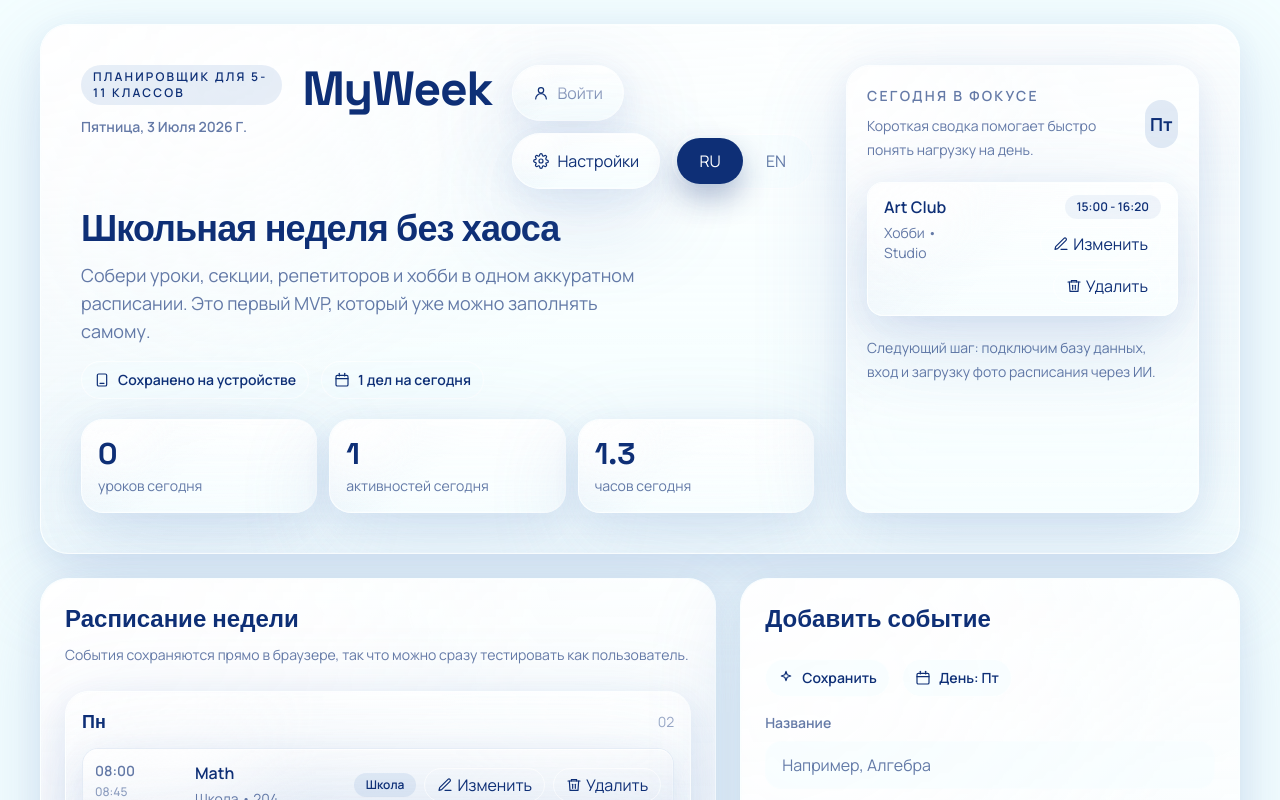
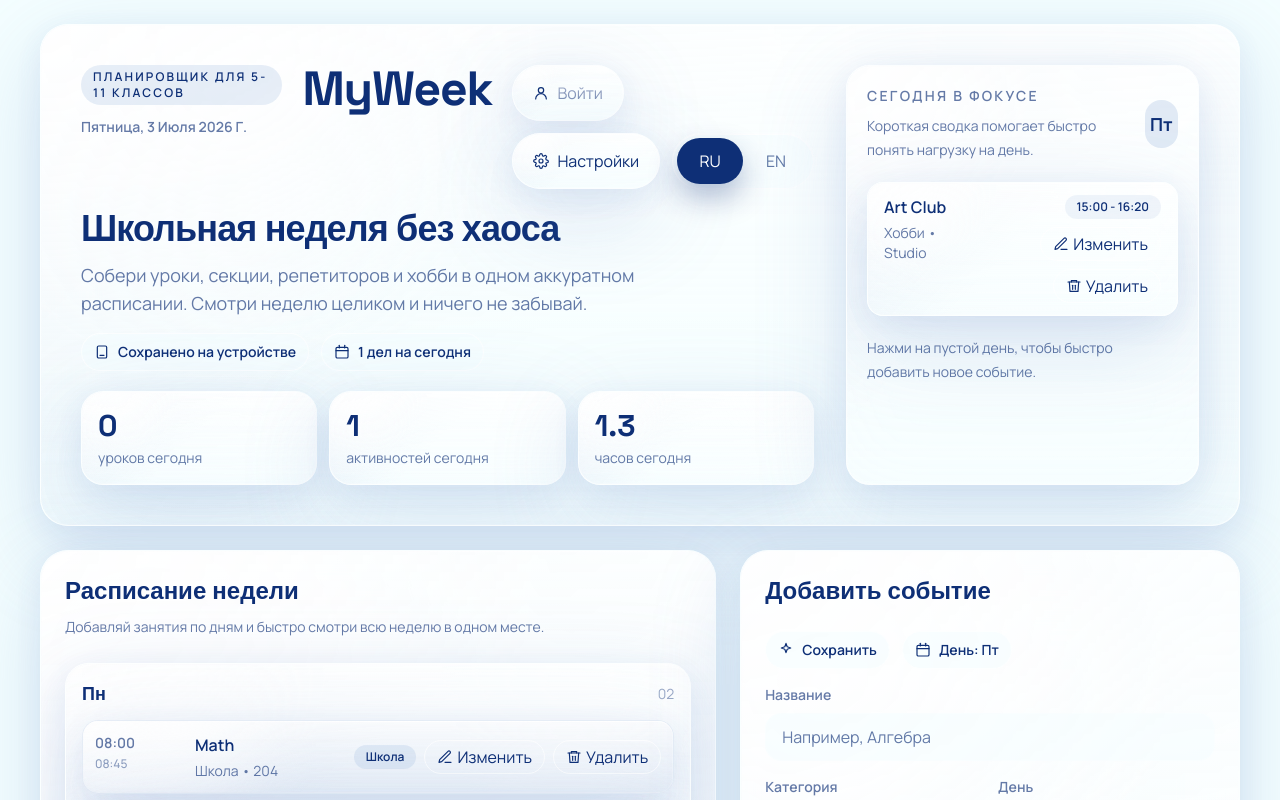
Before and after one commit to simpledeveloperofficial/myweek, a Next.js app: page / in a window 1280 px wide. Shown: the top 800 px of the page. Built offline with nearby package versions, Linux system fonts and the light colour scheme; no server answers.

Commit message:
Refine user-facing helper text

```diff
--- a/src/app/page.tsx
+++ b/src/app/page.tsx
@@ -656,6 +656,20 @@ export default function Home() {
   }, [events, isHydrated, loadedUserId, session]);
 
   const t = copy[language];
+  const helperText =
+    language === "ru"
+      ? {
+          subhead:
+            "Собери уроки, секции, репетиторов и хобби в одном аккуратном расписании. Смотри неделю целиком и ничего не забывай.",
+          plannerHint: "Добавляй занятия по дням и быстро смотри всю неделю в одном месте.",
+          loadNote: "Нажми на пустой день, чтобы быстро добавить новое событие.",
+        }
+      : {
+          subhead:
+            "Keep classes, tutors, sports, and hobbies in one clean schedule. See your whole week clearly and forget less.",
+          plannerHint: "Add your activities by day and scan the whole week in one place.",
+          loadNote: "Tap an empty day to jump straight to adding a new event.",
+        };
   const todayKey = isHydrated ? getTodayKey() : "monday";
   const todayDateLabel = isHydrated
     ? new Intl.DateTimeFormat(language === "ru" ? "ru-RU" : "en-US", {
@@ -1397,7 +1411,7 @@ export default function Home() {
                   {t.headline}
                 </h2>
                 <p className="mt-3 max-w-xl text-base leading-7 text-[color:var(--muted)] sm:text-lg">
-                  {t.subhead}
+                  {helperText.subhead}
                 </p>
                 <div className="mt-4 flex flex-wrap gap-3">
                   <StatusPill
@@ -1487,7 +1501,9 @@ export default function Home() {
                   ))
                 )}
               </div>
-              <p className="mt-5 text-sm leading-6 text-[color:var(--muted)]">{t.loadNote}</p>
+              <p className="mt-5 text-sm leading-6 text-[color:var(--muted)]">
+                {helperText.loadNote}
+              </p>
             </aside>
           </div>
         </section>
@@ -1499,7 +1515,9 @@ export default function Home() {
                 <h3 className="font-[family-name:var(--font-space-grotesk)] text-2xl font-semibold text-[var(--accent)]">
                   {t.plannerTitle}
                 </h3>
-                <p className="mt-2 text-sm leading-6 text-[color:var(--muted)]">{t.plannerHint}</p>
+                <p className="mt-2 text-sm leading-6 text-[color:var(--muted)]">
+                  {helperText.plannerHint}
+                </p>
               </div>
             </div>
             <div className="mt-6 grid gap-3">
```
